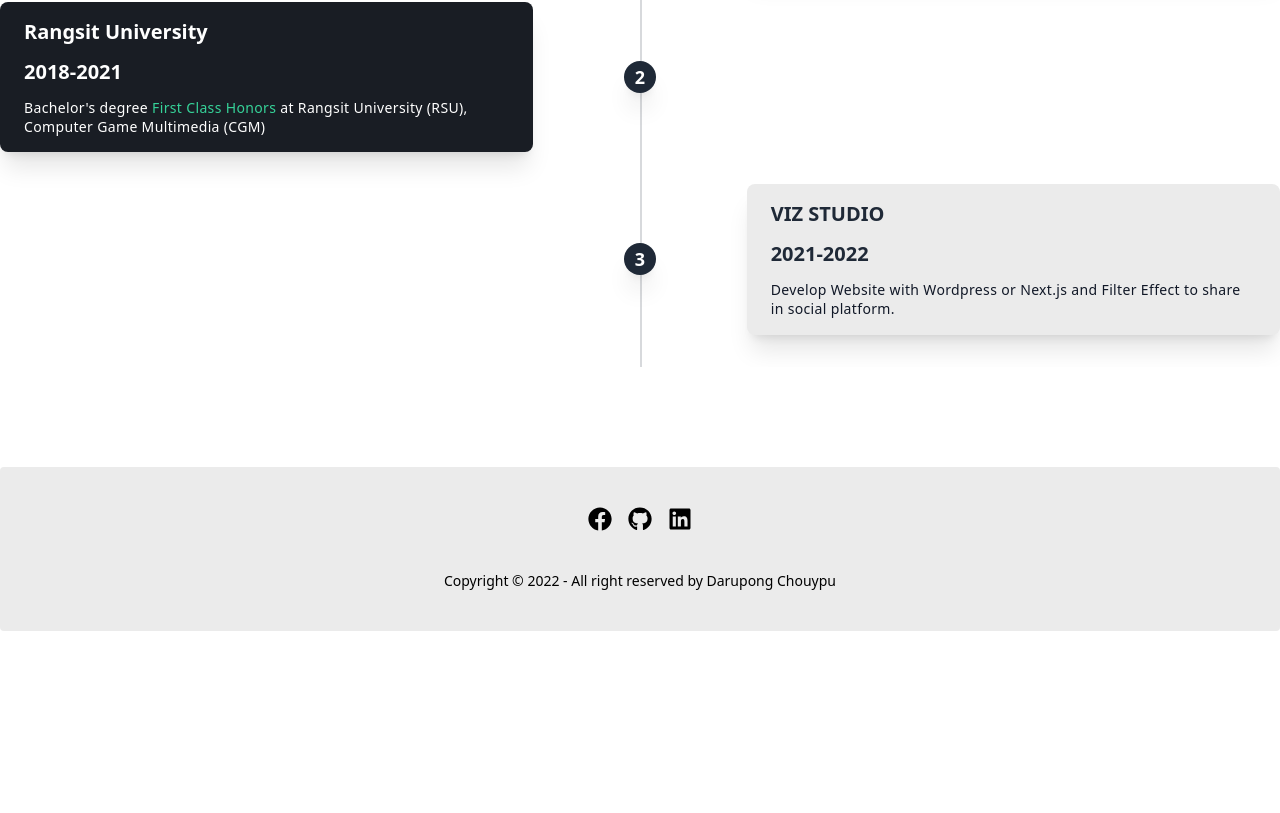
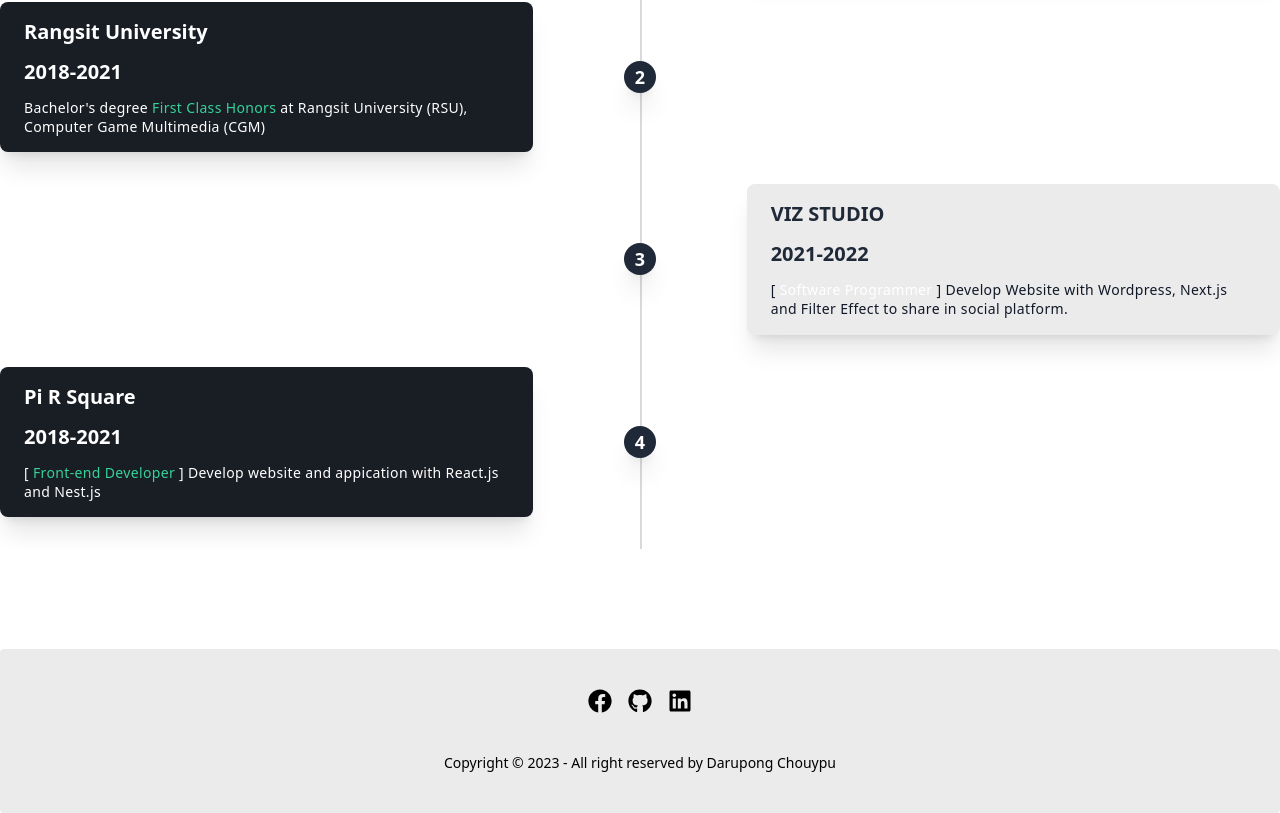
Before and after one commit to darupong/Portfolio, a Next.js app: page /timeline in a window 1280 px wide. Shown: the part 421-1234 px from the top of the page. Before the commit the page ends 1052 px from the top, so only its background shows below. Built offline with nearby package versions, Linux system fonts and the light colour scheme.

Commit message:
update: update timeline and fix word

```diff
--- a/components/Footer.tsx
+++ b/components/Footer.tsx
@@ -47,7 +47,9 @@
         </div>
       </div>
       <div>
-        <p className="dark:text-white text-black">Copyright © 2022 - All right reserved by Darupong Chouypu</p>
+        <p className="dark:text-white text-black">
+          Copyright © 2023 - All right reserved by Darupong Chouypu
+        </p>
       </div>
     </footer>
   );
--- a/components/HeroSection.tsx
+++ b/components/HeroSection.tsx
@@ -1,20 +1,33 @@
-import React from 'react';
-import css from '../styles/HeroSection.module.css';
+import React from "react";
+import css from "../styles/HeroSection.module.css";
 
 const HeroSection = () => {
   return (
     <div className={`${css.bgTitle} `}>
       <div className={` container md:mx-auto`}>
         <div className={`md:py-[100px] marker:min-h-[564px] md:min-h-screen`}>
-                <div className={` py-[200px] flex flex-col items-center justify-center`}>
-                    <p className=" font-bold md:text-[100px] text-[30px] text-white">Hi Everyone!</p>
-                    <p className=" font-bold md:text-[50px] text-[20px] text-white dark:text-[#36D399]">My name is <span className={` text-[#36D399] dark:text-white`}>Darupong Chouypu</span></p>
-                    <p className={`${css.animated} font-bold md:text-[50px] text-[20px] pt-[10px]`}>Software Developer</p>
+          <div
+            className={` py-[200px] flex flex-col items-center justify-center`}
+          >
+            <p className=" font-bold md:text-[100px] text-[30px] text-white">
+              My Portfolio
+            </p>
+            <p className=" font-bold md:text-[50px] text-[20px] text-white dark:text-[#36D399]">
+              My name is{" "}
+              <span className={` text-[#36D399] dark:text-white`}>
+                Darupong Chouypu
+              </span>
+            </p>
+            <p
+              className={`${css.animated} font-bold md:text-[50px] text-[20px] pt-[10px]`}
+            >
+              Front-end Developer
+            </p>
           </div>
         </div>
       </div>
     </div>
-    )
-}
+  );
+};
 
-export default HeroSection
+export default HeroSection;
--- a/components/ResumeSection.tsx
+++ b/components/ResumeSection.tsx
@@ -5,18 +5,24 @@
   return (
     <div className="container mx-auto w-full h-full " id="Timeline">
       <div className="relative wrap overflow-hidden p-10 h-full">
-        <h1 className="text-[60px] font-bold text-center pb-[50px] dark:text-white text-gray-800">Timeline</h1>
+        <h1 className="text-[60px] font-bold text-center pb-[50px] dark:text-white text-gray-800">
+          Timeline
+        </h1>
         <div className="border-2-2 absolute border-opacity-20 border-gray-700 dark:border-white h-full border left-[50%]"></div>
         <div className="mb-8 flex justify-between items-center w-full right-timeline">
           <div className="order-1 w-5/12"></div>
           <div className="z-20 flex items-center order-1 bg-gray-800 dark:bg-white shadow-xl w-8 h-8 rounded-full">
-            <h1 className="mx-auto font-semibold text-lg text-white dark:text-black">1</h1>
+            <h1 className="mx-auto font-semibold text-lg text-white dark:text-black">
+              1
+            </h1>
           </div>
           <div className="order-1 dark:bg-gray-400 bg-[#EBEBEB] rounded-lg shadow-xl w-5/12 px-6 py-4">
             <h3 className="mb-3 font-bold text-gray-800 md:text-xl text-sm ">
               Woranari Chaloem Songkhla School
             </h3>
-            <h3 className="mb-3 font-bold text-gray-800 md:text-xl text-sm">2012-2017</h3>
+            <h3 className="mb-3 font-bold text-gray-800 md:text-xl text-sm">
+              2012-2017
+            </h3>
             <p className="text-sm font-medium leading-snug tracking-wide text-gray-900 text-opacity-100">
               High School Certificate equivalent at Woranari Chaloem Songkhla
               School (WCS)
@@ -27,15 +33,21 @@
         <div className="mb-8 flex justify-between flex-row-reverse items-center w-full left-timeline">
           <div className="order-1 w-5/12"></div>
           <div className="z-20 flex items-center order-1 bg-gray-800 dark:bg-white shadow-xl w-8 h-8 rounded-full">
-            <h1 className="mx-auto text-white dark:text-black font-semibold text-lg">2</h1>
+            <h1 className="mx-auto text-white dark:text-black font-semibold text-lg">
+              2
+            </h1>
           </div>
           <div className="order-1 bg-[#191D24] rounded-lg shadow-xl w-5/12 px-6 py-4">
             <h3 className="mb-3 font-bold text-white md:text-xl text-sm">
               Rangsit University
             </h3>
-            <h3 className="mb-3 font-bold text-white md:text-xl text-sm">2018-2021</h3>
+            <h3 className="mb-3 font-bold text-white md:text-xl text-sm">
+              2018-2021
+            </h3>
             <p className="text-sm font-medium leading-snug tracking-wide text-white text-opacity-100">
-              Bachelor's degree <span className="text-[#36D399]">First Class Honors</span> at Rangsit University (RSU), Computer Game Multimedia (CGM)
+              Bachelor's degree{" "}
+              <span className="text-[#36D399]">First Class Honors</span> at
+              Rangsit University (RSU), Computer Game Multimedia (CGM)
             </p>
           </div>
         </div>
@@ -43,15 +55,42 @@
         <div className="mb-8 flex justify-between items-center w-full right-timeline">
           <div className="order-1 w-5/12"></div>
           <div className="z-20 flex items-center order-1 bg-gray-800 dark:bg-white shadow-xl w-8 h-8 rounded-full">
-            <h1 className="mx-auto font-semibold text-lg text-white dark:text-black">3</h1>
+            <h1 className="mx-auto font-semibold text-lg text-white dark:text-black">
+              3
+            </h1>
           </div>
           <div className="order-1 dark:bg-gray-400 bg-[#EBEBEB] rounded-lg shadow-xl w-5/12 px-6 py-4">
             <h3 className="mb-3 font-bold text-gray-800 md:text-xl text-sm">
               VIZ STUDIO
             </h3>
-            <h3 className="mb-3 font-bold text-gray-800 md:text-xl text-sm">2021-2022</h3>
+            <h3 className="mb-3 font-bold text-gray-800 md:text-xl text-sm">
+              2021-2022
+            </h3>
             <p className="text-sm font-medium leading-snug tracking-wide text-gray-900 text-opacity-100">
-              Develop Website with Wordpress or Next.js and Filter Effect to share in social platform.
+              [<span className="text-white"> Software Programmer </span>]
+              Develop Website with Wordpress, Next.js and Filter Effect to share
+              in social platform.
+            </p>
+          </div>
+        </div>
+
+        <div className="mb-8 flex justify-between flex-row-reverse items-center w-full left-timeline">
+          <div className="order-1 w-5/12"></div>
+          <div className="z-20 flex items-center order-1 bg-gray-800 dark:bg-white shadow-xl w-8 h-8 rounded-full">
+            <h1 className="mx-auto text-white dark:text-black font-semibold text-lg">
+              4
+            </h1>
+          </div>
+          <div className="order-1 bg-[#191D24] rounded-lg shadow-xl w-5/12 px-6 py-4">
+            <h3 className="mb-3 font-bold text-white md:text-xl text-sm">
+              Pi R Square
+            </h3>
+            <h3 className="mb-3 font-bold text-white md:text-xl text-sm">
+              2023
+            </h3>
+            <p className="text-sm font-medium leading-snug tracking-wide text-white text-opacity-100">
+              [<span className="text-[#36D399]"> Front-end Developer </span>]
+              Develop website and appication with React.js and Nest.js
             </p>
           </div>
         </div>
--- a/pages/timeline.tsx
+++ b/pages/timeline.tsx
@@ -1,22 +1,28 @@
 /* eslint-disable react/no-unescaped-entities */
-import React from 'react'
+import React from "react";
 
 const timeline = () => {
   return (
     <div className="container mx-auto py-[100px] " id="Timeline">
       <div className="relative wrap overflow-hidden  h-full">
-        <h1 className="text-[60px] font-bold text-center pb-[50px] dark:text-white text-gray-800">Timeline</h1>
+        <h1 className="text-[60px] font-bold text-center pb-[50px] dark:text-white text-gray-800">
+          Timeline
+        </h1>
         <div className="border-2-2 absolute border-opacity-20 border-gray-700 dark:border-white h-full border left-[50%]"></div>
         <div className="mb-8 flex justify-between items-center w-full right-timeline">
           <div className="order-1 w-5/12"></div>
           <div className="z-20 flex items-center order-1 bg-gray-800 dark:bg-white shadow-xl w-8 h-8 rounded-full">
-            <h1 className="mx-auto font-semibold text-lg text-white dark:text-black">1</h1>
+            <h1 className="mx-auto font-semibold text-lg text-white dark:text-black">
+              1
+            </h1>
           </div>
           <div className="order-1 dark:bg-gray-400 bg-[#EBEBEB] rounded-lg shadow-xl w-5/12 px-6 py-4">
             <h3 className="mb-3 font-bold text-gray-800 md:text-xl text-sm ">
               Woranari Chaloem Songkhla School
             </h3>
-            <h3 className="mb-3 font-bold text-gray-800 md:text-xl text-sm">2012-2017</h3>
+            <h3 className="mb-3 font-bold text-gray-800 md:text-xl text-sm">
+              2012-2017
+            </h3>
             <p className="text-sm font-medium leading-snug tracking-wide text-gray-900 text-opacity-100">
               High School Certificate equivalent at Woranari Chaloem Songkhla
               School (WCS)
@@ -27,15 +33,21 @@
         <div className="mb-8 flex justify-between flex-row-reverse items-center w-full left-timeline">
           <div className="order-1 w-5/12"></div>
           <div className="z-20 flex items-center order-1 bg-gray-800 dark:bg-white shadow-xl w-8 h-8 rounded-full">
-            <h1 className="mx-auto text-white dark:text-black font-semibold text-lg">2</h1>
+            <h1 className="mx-auto text-white dark:text-black font-semibold text-lg">
+              2
+            </h1>
           </div>
           <div className="order-1 bg-[#191D24] rounded-lg shadow-xl w-5/12 px-6 py-4">
             <h3 className="mb-3 font-bold text-white md:text-xl text-sm">
               Rangsit University
             </h3>
-            <h3 className="mb-3 font-bold text-white md:text-xl text-sm">2018-2021</h3>
+            <h3 className="mb-3 font-bold text-white md:text-xl text-sm">
+              2018-2021
+            </h3>
             <p className="text-sm font-medium leading-snug tracking-wide text-white text-opacity-100">
-              Bachelor's degree <span className="text-[#36D399]">First Class Honors</span> at Rangsit University (RSU), Computer Game Multimedia (CGM)
+              Bachelor's degree{" "}
+              <span className="text-[#36D399]">First Class Honors</span> at
+              Rangsit University (RSU), Computer Game Multimedia (CGM)
             </p>
           </div>
         </div>
@@ -43,21 +55,48 @@
         <div className="mb-8 flex justify-between items-center w-full right-timeline">
           <div className="order-1 w-5/12"></div>
           <div className="z-20 flex items-center order-1 bg-gray-800 dark:bg-white shadow-xl w-8 h-8 rounded-full">
-            <h1 className="mx-auto font-semibold text-lg text-white dark:text-black">3</h1>
+            <h1 className="mx-auto font-semibold text-lg text-white dark:text-black">
+              3
+            </h1>
           </div>
           <div className="order-1 dark:bg-gray-400 bg-[#EBEBEB] rounded-lg shadow-xl w-5/12 px-6 py-4">
             <h3 className="mb-3 font-bold text-gray-800 md:text-xl text-sm">
               VIZ STUDIO
             </h3>
-            <h3 className="mb-3 font-bold text-gray-800 md:text-xl text-sm">2021-2022</h3>
+            <h3 className="mb-3 font-bold text-gray-800 md:text-xl text-sm">
+              2021-2022
+            </h3>
             <p className="text-sm font-medium leading-snug tracking-wide text-gray-900 text-opacity-100">
-              Develop Website with Wordpress or Next.js and Filter Effect to share in social platform.
+              [<span className="text-white"> Software Programmer </span>]
+              Develop Website with Wordpress, Next.js and Filter Effect to share
+              in social platform.
+            </p>
+          </div>
+        </div>
+
+        <div className="mb-8 flex justify-between flex-row-reverse items-center w-full left-timeline">
+          <div className="order-1 w-5/12"></div>
+          <div className="z-20 flex items-center order-1 bg-gray-800 dark:bg-white shadow-xl w-8 h-8 rounded-full">
+            <h1 className="mx-auto text-white dark:text-black font-semibold text-lg">
+              4
+            </h1>
+          </div>
+          <div className="order-1 bg-[#191D24] rounded-lg shadow-xl w-5/12 px-6 py-4">
+            <h3 className="mb-3 font-bold text-white md:text-xl text-sm">
+              Pi R Square
+            </h3>
+            <h3 className="mb-3 font-bold text-white md:text-xl text-sm">
+              2018-2021
+            </h3>
+            <p className="text-sm font-medium leading-snug tracking-wide text-white text-opacity-100">
+              [<span className="text-[#36D399]"> Front-end Developer </span>]
+              Develop website and appication with React.js and Nest.js
             </p>
           </div>
         </div>
       </div>
     </div>
-  )
-}
+  );
+};
 
-export default timeline
+export default timeline;
```
Lines whose indentation alone changed are shown as unchanged.
